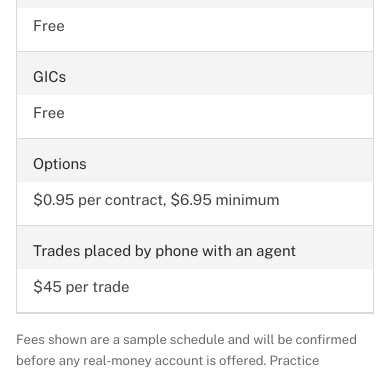
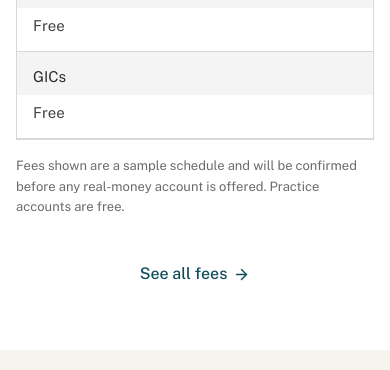
Before and after one commit to oziegbedavid048-a11y/Meridian, a React (Vite) app in the folder frontend/: page / in a window 390 px wide. Shown: the part 9420-9790 px from the top of the page. Built offline with nearby package versions, Linux system fonts and the light colour scheme; no server answers.

Commit message:
Remove options and phone-trade fees from the pricing table

```diff
--- a/frontend/src/content/site.js
+++ b/frontend/src/content/site.js
@@ -332,8 +332,6 @@ export const pricing = {
         ['ETFs (online)', 'Free'],
         ['Mutual funds', 'Free'],
         ['GICs', 'Free'],
-        ['Options', '$0.95 per contract, $6.95 minimum'],
-        ['Trades placed by phone with an agent', '$45 per trade'],
       ],
     },
     {
```
